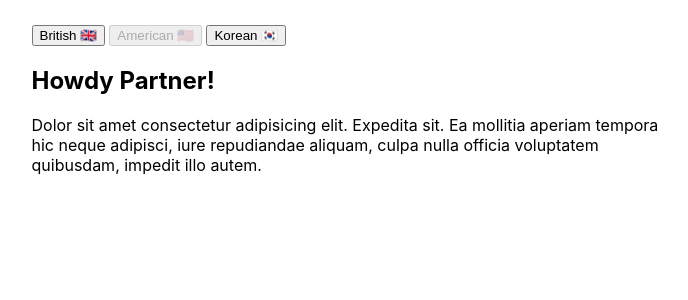
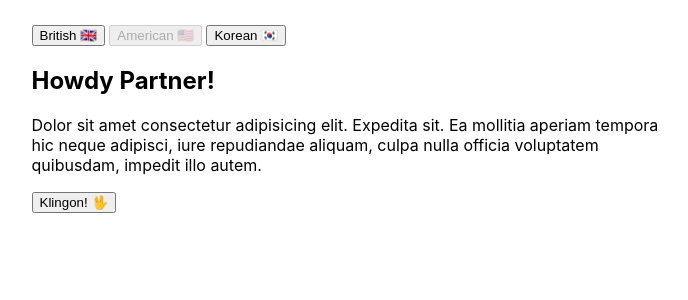
Before and after one commit to SterlingDWatts/react_playground, a React (Create React App) app: page / in a window 1280 px wide. Shown: the top 300 px of the page, without its empty margins (287-975 px from the left). Built offline with nearby package versions, Linux system fonts and the light colour scheme.

Commit message:
Add Context Provider to change Context

```diff
--- a/src/lang-context/AppLang.js
+++ b/src/lang-context/AppLang.js
@@ -1,16 +1,33 @@
 import React, { Component } from 'react';
 import Child from './Child';
 import LangControls from './LangControls';
+import LanguageContext from './LanguageContext';
 import './AppLang.css';
 
 export default class AppLang extends Component {
 
+    state = {
+        lang: window.navigator.language
+    };
+
+    handleSetLang = (lang) => {
+        this.setState({ lang })
+    };
+
     render() {
+        const contextValue = {
+            lang: this.state.lang,
+            setLang: this.handleSetLang,
+        };
         return (
-            <div className='AppLang'>
-                <LangControls />
-                <Child />
-            </div>
+            <LanguageContext.Provider value={ contextValue }>
+                <div className='AppLang'>
+                    <LangControls
+                        onSetLang={this.handleSetLang}
+                    />
+                    <Child />
+                </div>
+            </LanguageContext.Provider>
         );
     }
 
--- a/src/lang-context/GreatGrandChild.js
+++ b/src/lang-context/GreatGrandChild.js
@@ -13,6 +13,13 @@
             <section className='GreatGrandChild'>
                 <h2>{ copy.title} </h2>
                 <p>{ copy.body }</p>
+                <button
+                    onClick={() => this.context.setLang('klingon')}
+                    disabled={this.context.lang === 'klingon'}
+                >
+                    Klingon!{' '}
+                    <span role='img' aria-label='klingon'>🖖</span>
+                </button>
             </section>
         );
     }
--- a/src/lang-context/LangControls.js
+++ b/src/lang-context/LangControls.js
@@ -9,6 +9,7 @@
                 return (
                     <div className='LangControls'>
                         <button
+                            onClick={() => props.onSetLang('en-GB')}
                             disabled={value.lang === 'en-GB'}
                         >
                             British{' '}
@@ -16,6 +17,7 @@
                         </button>
                         {' '}
                         <button
+                            onClick={() => props.onSetLang('en-US')}
                             disabled={value.lang === 'en-US'}
                         >
                             American{' '}
@@ -23,6 +25,7 @@
                         </button>
                         {' '}
                         <button
+                            onClick={() => props.onSetLang('ko')}
                             disabled={value.lang === 'ko'}
                         >
                             Korean{' '}
--- a/src/lang-context/LanguageContext.js
+++ b/src/lang-context/LanguageContext.js
@@ -1,7 +1,10 @@
 import React from 'react';
 
 const LanguageContext = React.createContext({
-	lang: window.navigator.language
+	lang: window.navigator.language,
+	setLang: () =>{
+
+	},
 });
 
 export default LanguageContext;
--- a/src/lang-context/languageSpecificCopy.js
+++ b/src/lang-context/languageSpecificCopy.js
@@ -12,6 +12,10 @@
         title: '폴더 목록',
         body: '당근은 리베이트를 강화. 를 가졌어요. 여기에도시에 열립니다이 부드러움을 얻으려면, 권리 그 중 일부를 거부하는 일부 사람들에게 즐거움의 의무의 잘못은, 이전의 목적에 장애물이 없다.'
     },
+    'klingon': {
+        title: 'qaH jaj QaQ!!',
+        body: `amet consectetur adipisicing elit ba'choH dolor.expedita ba'choH. ea mollitia aperiam tempora Here neque adipisci, iure repudiandae aliquam, culpa nulla officia voluptatem quibusdam, impedit illo autem!`,
+    },
 }
 
 export default languageSpecificCopy;
```
